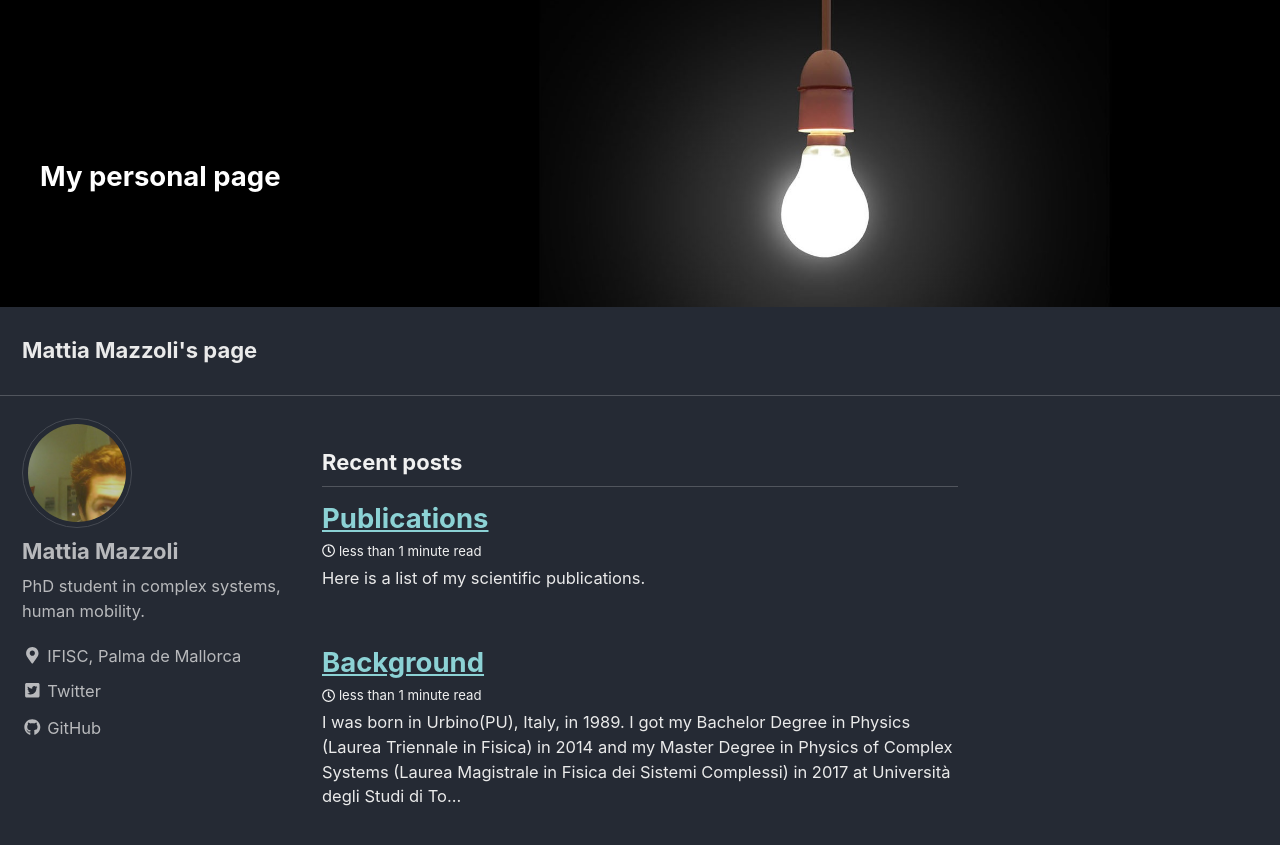
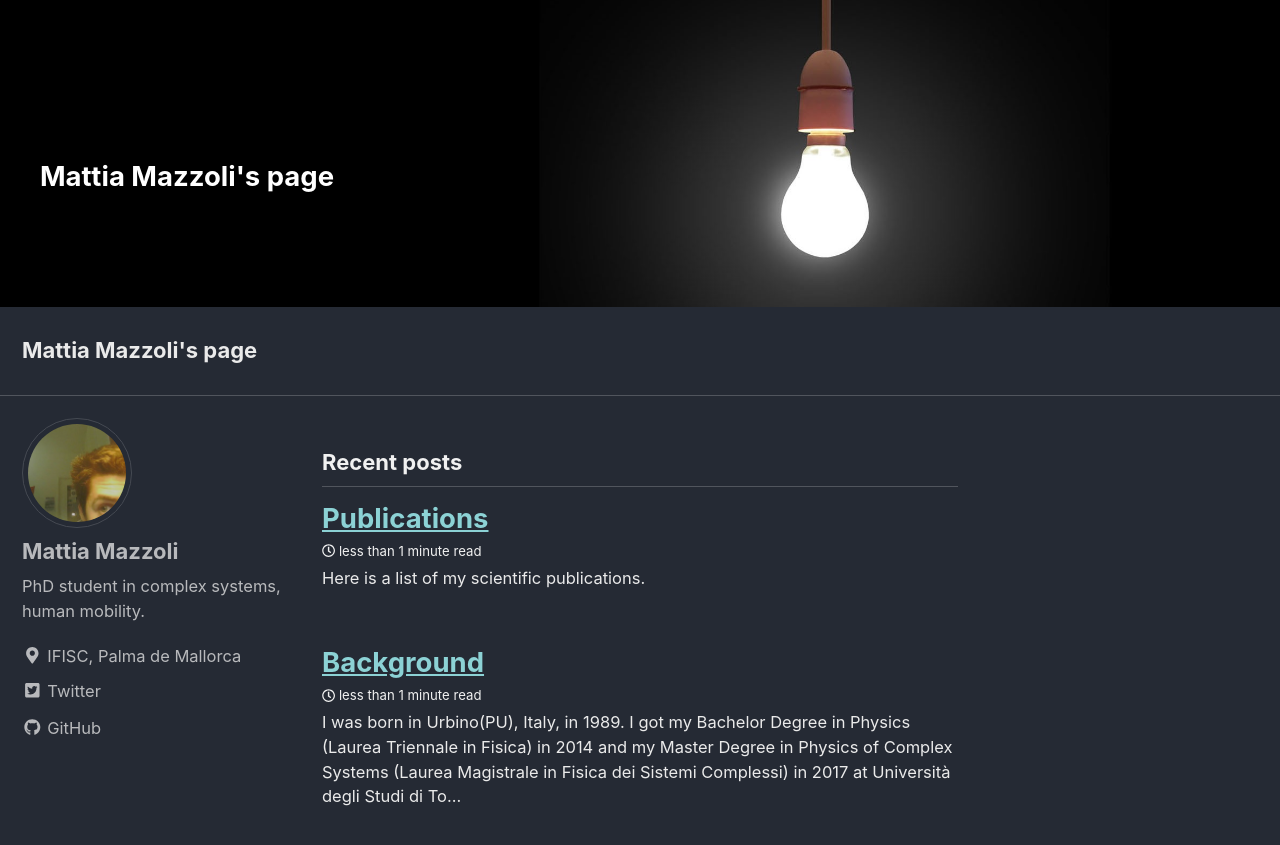
Before and after one commit to mattiamazzoli/mattiamazzoli.github.io, a Jekyll site: the page built from index.html, in a window 1280 px wide and 900 px high. Shown: the top 845 px of the window. Built offline with Jekyll 4.4.1, drawn with Linux system fonts in a browser that asks for light colours; nearby versions of some CDN libraries; the list of posts is cut into pages by our own code.

Commit message:
Update custom.html

```diff
--- a/_includes/head/custom.html
+++ b/_includes/head/custom.html
@@ -27,7 +27,7 @@
 <div class="container">
   <img src="/assets/images/teaser21.png" alt="pic" style="width:100%;height=150px;">
   <div class="text-block">
-    <h2>My personal page</h2>
+    <h2>Mattia Mazzoli's page</h2>
   </div>
 </div>
 
```
